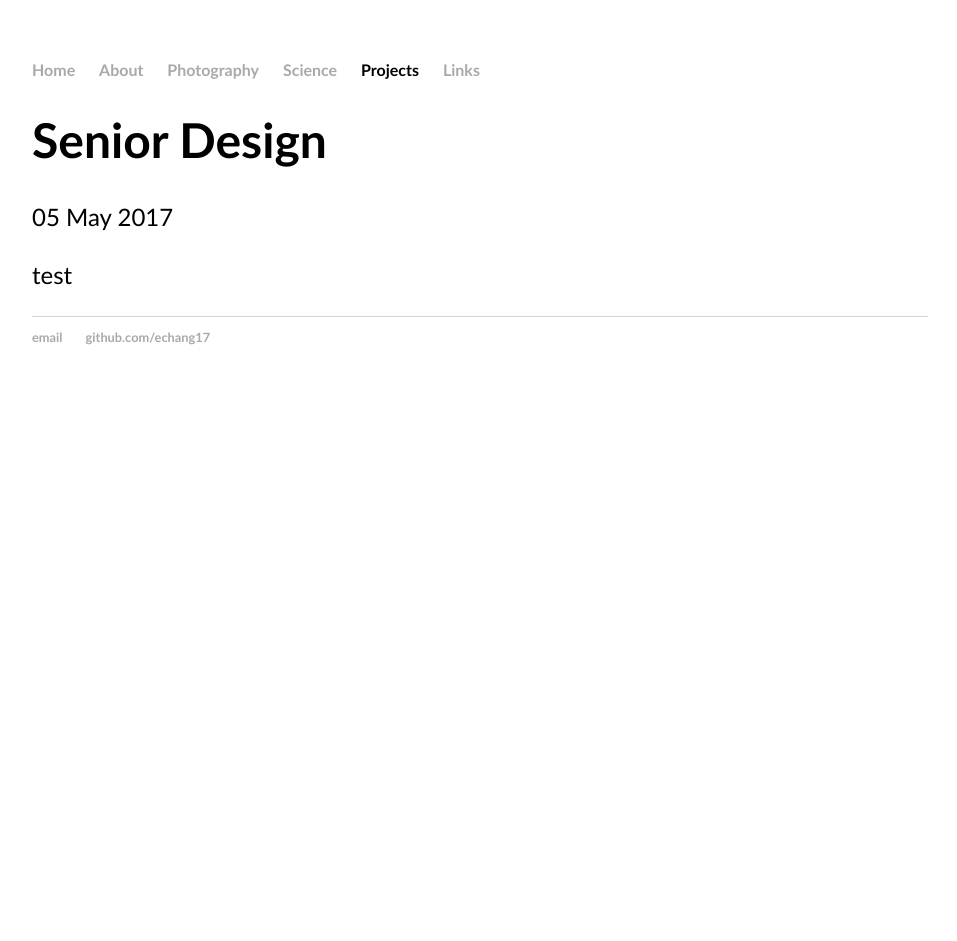
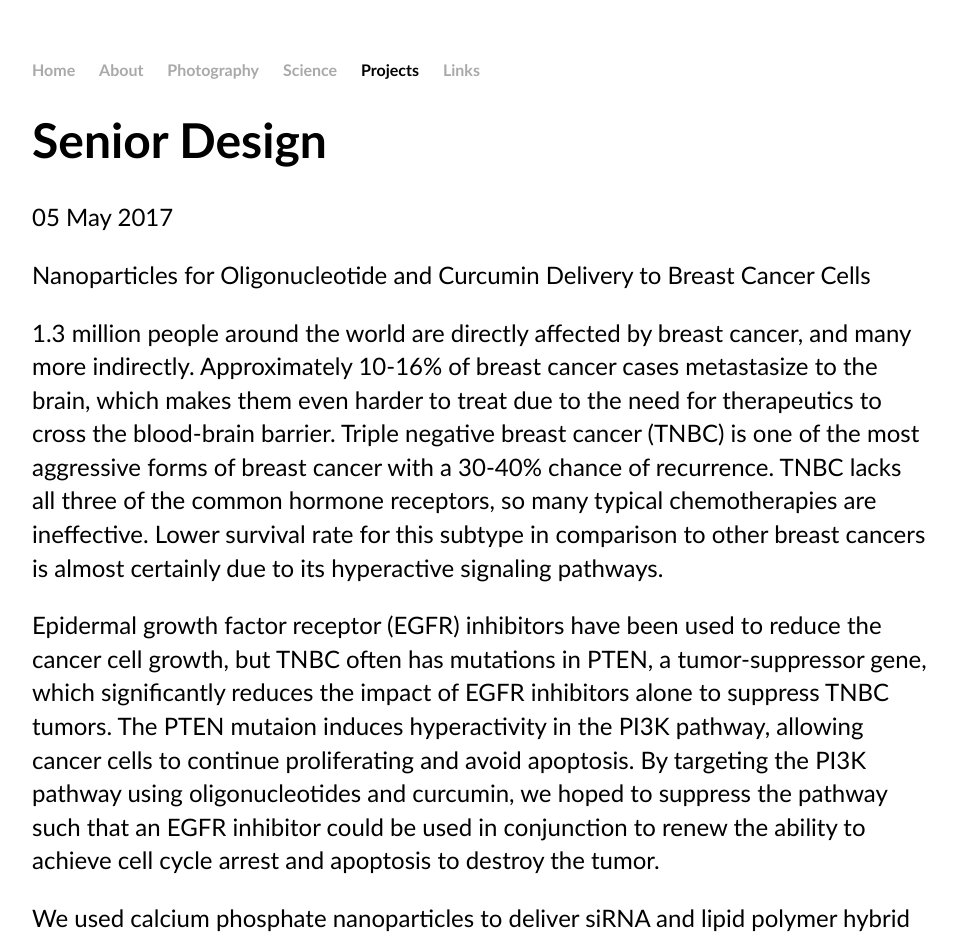
Before and after one commit to echang17/echang17.github.io, a Jekyll site: the page built from _posts/2017-05-05-Senior-Design.md, in a window 1280 px wide. Shown: the top 941 px of the page, without its empty margins (160-1117 px from the left). Built offline with Jekyll 4.4.1, drawn with Linux system fonts in a browser that asks for light colours; before the commit the page ends 900 px from its top, so only the background shows below that; some of the changed text lies outside the part shown.

Commit message:
Update 2017-05-05-Senior-Design.md

```diff
--- a/_posts/2017-05-05-Senior-Design.md
+++ b/_posts/2017-05-05-Senior-Design.md
@@ -4,4 +4,22 @@ title: Senior Design
 date: 2017-05-05
 ---
 
-test
+Nanoparticles for Oligonucleotide and Curcumin Delivery to Breast Cancer Cells
+
+1.3 million people around the world are directly affected by breast cancer, and many more indirectly. Approximately 10-16% of breast cancer cases metastasize to the brain, which makes them even harder to treat due to the need for therapeutics to cross the blood-brain barrier. Triple negative breast cancer (TNBC) is one of the most aggressive forms of breast cancer with a 30-40% chance of recurrence. TNBC lacks all three of the common hormone receptors, so many typical chemotherapies are ineffective. Lower survival rate for this subtype in comparison to other breast cancers is almost certainly due to its hyperactive signaling pathways.
+
+Epidermal growth factor receptor (EGFR) inhibitors have been used to reduce the cancer cell growth, but TNBC often has mutations in PTEN, a tumor-suppressor gene, which significantly reduces the impact of EGFR inhibitors alone to suppress TNBC tumors. The PTEN mutaion induces hyperactivity in the PI3K pathway, allowing cancer cells to continue proliferating and avoid apoptosis. By targeting the PI3K pathway using oligonucleotides and curcumin, we hoped to suppress the pathway such that an EGFR inhibitor could be used in conjunction to renew the ability to achieve cell cycle arrest and apoptosis to destroy the tumor.
+
+We used calcium phosphate nanoparticles to deliver siRNA and lipid polymer hybrid nanoparticles to deliver curcumin to the cancer cells in separate, but parallel experiments. We characterized loading nanoparticles and release kinetics, before observing combinatory effects of each respective therapy with gefitinib, an EGFR inhibitor.
+
+<div class="blog-photos">
+  <figure class="blog-item">
+    <img class="blog-pic" src="https://user-images.githubusercontent.com/16715814/29909845-8cdf6f80-8ddc-11e7-84c2-dc4b1635c85e.png">
+  </figure>
+  <figure class="blog-item">
+    <img class="blog-pic" src="https://user-images.githubusercontent.com/16715814/29909851-8fb2b172-8ddc-11e7-8e58-8ea0c463df0e.png">
+  </figure>
+  <figure class="blog-item">
+    <img class="blog-pic" src="https://user-images.githubusercontent.com/16715814/29909852-8fcbf63c-8ddc-11e7-9f9b-72bcf14716a4.png">
+  </figure>
+</div>
```
